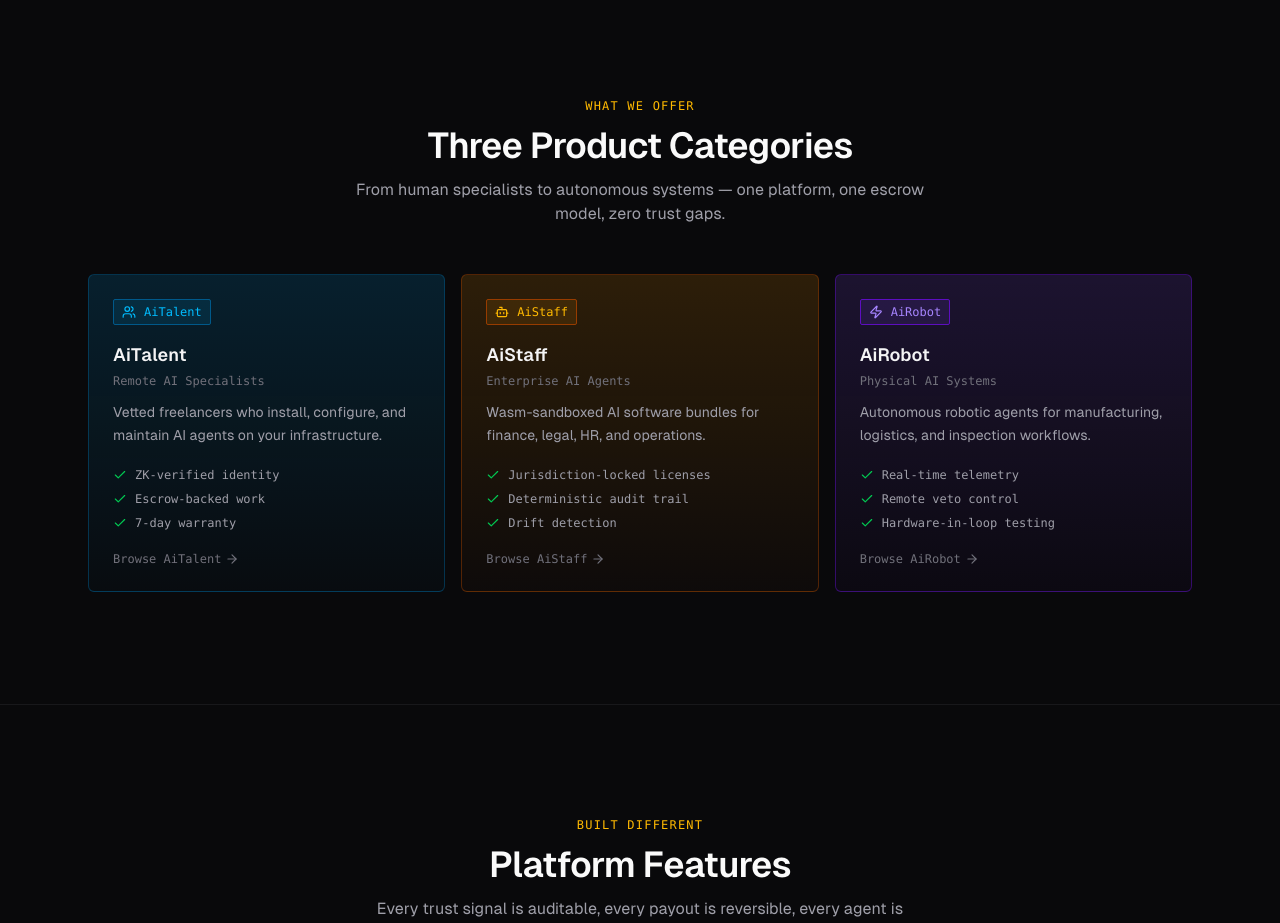
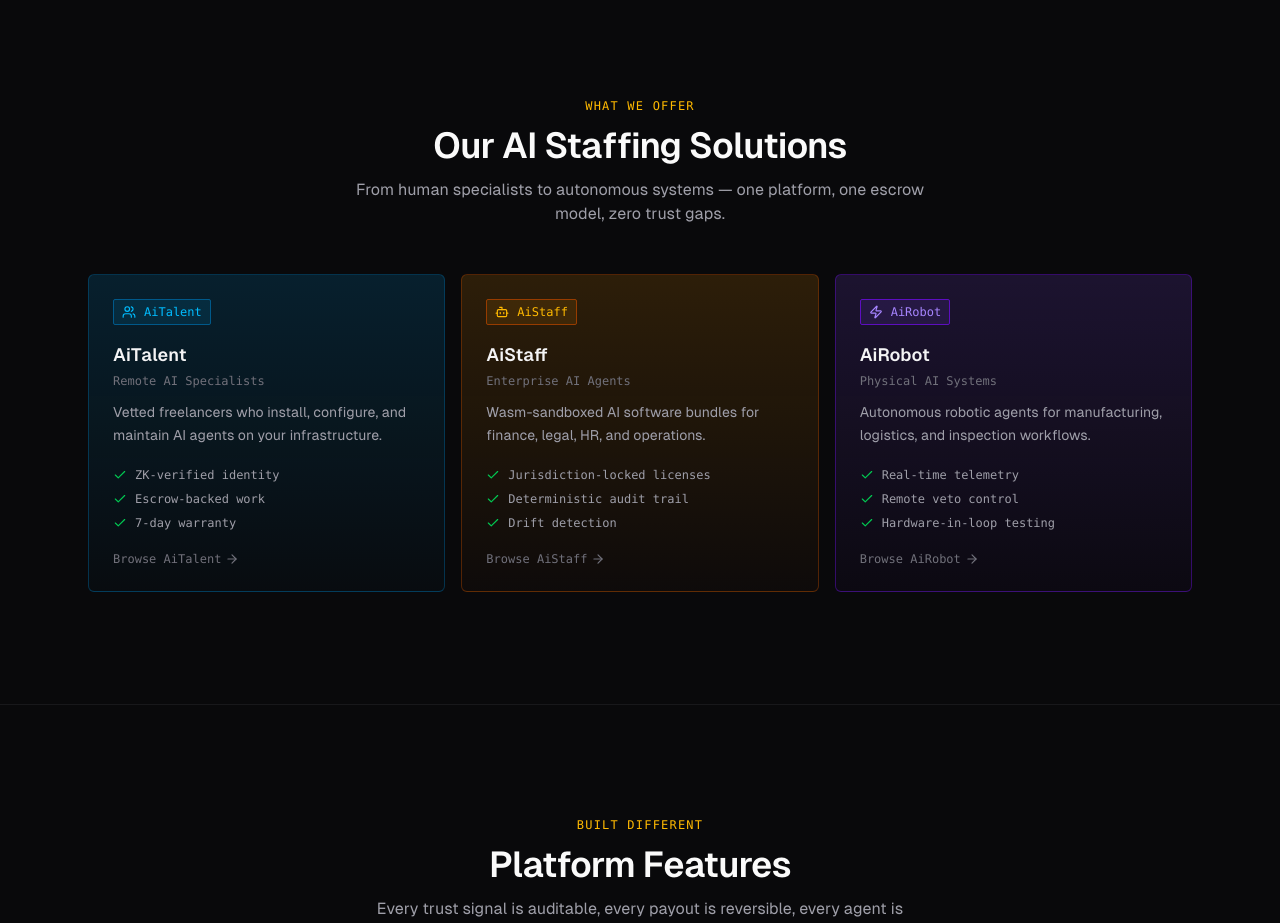
Before and after one commit to breakdisk/AiStaff, a Next.js app in the folder apps/web/: page / in a window 1280 px wide. Shown: the part 900-1823 px from the top of the page. Built offline with nearby package versions, Linux system fonts and the light colour scheme.

Commit message:
fix: rename landing section heading to Our AI Staffing Solutions

```diff
--- a/apps/web/app/page.tsx
+++ b/apps/web/app/page.tsx
@@ -343,7 +343,7 @@ function Categories() {
       <div className="max-w-6xl mx-auto px-4 sm:px-6">
         <div className="text-center mb-12">
           <p className="font-mono text-xs text-amber-400 uppercase tracking-widest mb-3">What we offer</p>
-          <h2 className="text-3xl sm:text-4xl font-semibold text-zinc-50 tracking-tight">Three Product Categories</h2>
+          <h2 className="text-3xl sm:text-4xl font-semibold text-zinc-50 tracking-tight">Our AI Staffing Solutions</h2>
           <p className="mt-3 text-zinc-400 text-sm sm:text-base max-w-xl mx-auto">
             From human specialists to autonomous systems — one platform, one escrow model, zero trust gaps.
           </p>
```
